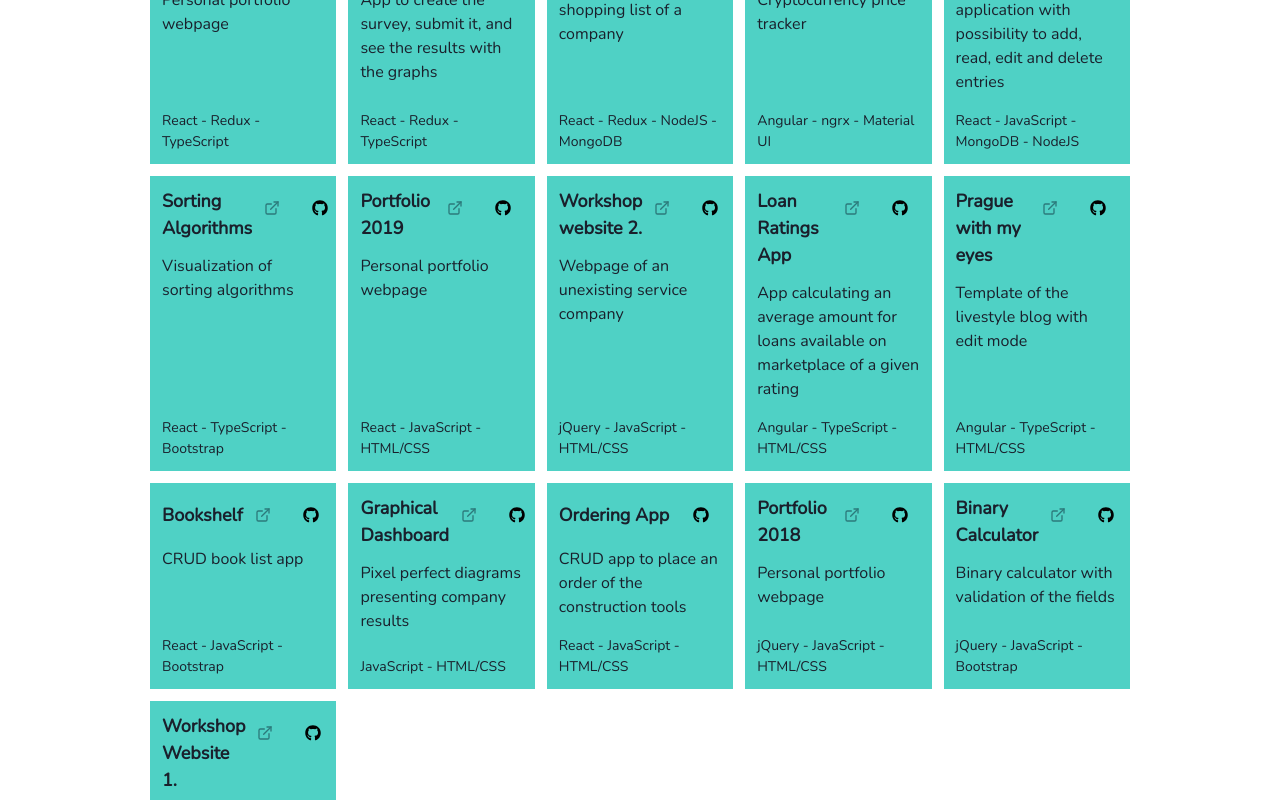
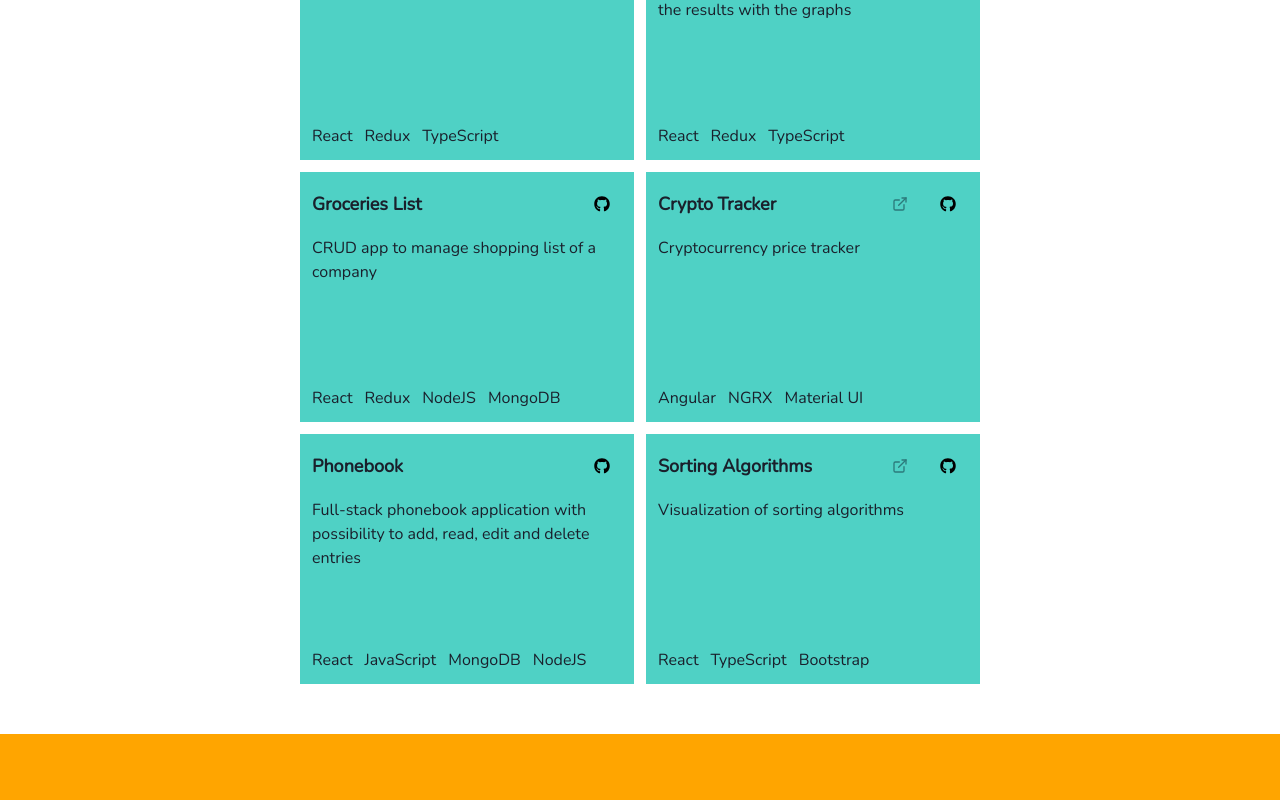
Before and after one commit to wroclawianka/portfolio, a React (Create React App) app: page / in a window 1280 px wide. Shown: the part 940-1740 px from the top of the page. Built offline with nearby package versions, Linux system fonts and the light colour scheme.

Commit message:
projects styles

```diff
--- a/src/components/projects/projects.component.tsx
+++ b/src/components/projects/projects.component.tsx
@@ -1,4 +1,4 @@
-import { Box, Flex, Grid, GridItem, Icon, IconButton, Image, Link, Text, useMultiStyleConfig } from '@chakra-ui/react';
+import { Box, Flex, Grid, GridItem, Icon, IconButton, Image, Link, List, ListItem, Text, useMultiStyleConfig } from '@chakra-ui/react';
 import { projects } from '../../constants/projects';
 import { ExternalLinkIcon } from '@chakra-ui/icons'
 
@@ -6,8 +6,8 @@ export const Projects = () => {
   const style = useMultiStyleConfig('projects', {});
 
   return (
-    <Grid sx={style.root}>
-
+    <Box sx={style.root}>
+      <Grid sx={style.grid}>
         {projects.map(({ title, webpage, repo, description, stack }) => (
           <GridItem key={title}>
             <Box sx={style.project}>
@@ -46,7 +46,11 @@ export const Projects = () => {
                   <Text>{description}</Text>
                 </Box>
                 <Box>
-                <Text pt={4} fontSize='sm'>{stack}</Text>
+                  <Text pt={4} fontSize='md'>
+                    <List display="flex" gap={3}>
+                      {stack.map(element => (<ListItem>{element}</ListItem>))}
+                    </List>
+                  </Text>
                 </Box>
               </Flex>
 
@@ -54,5 +58,6 @@ export const Projects = () => {
           </GridItem>
         ))}
       </Grid>
+    </Box>
   );
 };
--- a/src/components/projects/projects.theme.ts
+++ b/src/components/projects/projects.theme.ts
@@ -3,11 +3,15 @@ export const projectsTheme = {
     parts: ['root', 'project'],
     baseStyle: {
       root: {
-        p: '50px 150px',
+        p: '50px 300px',
         minHeight: '100vh',
-        gridTemplateColumns: "repeat(auto-fit, minmax(min(100%, max(100px, 100%/6)), 1fr))",
+        // gridTemplateColumns: "repeat(auto-fit, minmax(min(100%, max(60px, 100%/4)), 1fr))",
+        // gap: '3',
+        fontFamily: '"Nunito", sans-serif',
+      },
+      grid: {
+        gridTemplateColumns: "repeat(auto-fill, minmax(250px, 1fr))",
         gap: '3',
-        fontFamily: '"Nunito", sans-serif',
       },
       flex: {
         justifyContent: "space-between",
@@ -21,10 +25,9 @@ export const projectsTheme = {
       },
       project: {
         p: 3,
-        minHeight: '100px',
-        minWidth: '100px',
+        minHeight: '250px',
+        // minWidth: '100px',
         h: '100%',
-        w: '100%',
         background: 'teal.300'
       },
     }
--- a/src/constants/projects.ts
+++ b/src/constants/projects.ts
@@ -5,7 +5,7 @@ export const projects: project[] = [
         title: "Portfolio 2022",
         webpage: "https://wroclawianka.github.io/portfolio-ts/",
         repo: "https://github.com/wroclawianka/portfolio-ts",
-        stack: 'React - Redux - TypeScript',
+        stack: ['React', 'Redux', 'TypeScript'],
         description: 'Personal portfolio webpage',
         year: '2022',
     },
@@ -13,7 +13,7 @@ export const projects: project[] = [
         title: "Vote for me",
         webpage: "https://wroclawianka.github.io/vote-for-me/",
         repo: "https://github.com/wroclawianka/vote-for-me",
-        stack: 'React - Redux - TypeScript',
+        stack: ['React', 'Redux', 'TypeScript'],
         description: 'App to create the survey, submit it, and see the results with the graphs',
         year: '2022',
     },
@@ -21,7 +21,7 @@ export const projects: project[] = [
         title: "Groceries List",
         repo: "https://github.com/wroclawianka/groceries-app",
         yt: 'https://youtu.be/r-y8D6FmHk0',
-        stack: 'React - Redux - NodeJS - MongoDB',
+        stack: ['React', 'Redux', 'NodeJS', 'MongoDB'],
         description: 'CRUD app to manage shopping list of a company',
         year: '2020',
     },
@@ -29,7 +29,7 @@ export const projects: project[] = [
         title: "Crypto Tracker",
         webpage: 'https://wroclawianka.github.io/crypto-tracker',
         repo: "https://github.com/wroclawianka/crypto-tracker",
-        stack: 'Angular - ngrx - Material UI',
+        stack: ['Angular', 'NGRX', 'Material UI'],
         description: 'Cryptocurrency price tracker',
         year: '2020',
     },
@@ -37,96 +37,96 @@ export const projects: project[] = [
         title: "Phonebook",
         repo: "https://github.com/wroclawianka/phonebook",
         yt: 'https://youtu.be/UWDnyAftJW4',
-        stack: 'React - JavaScript - MongoDB - NodeJS',
+        stack: ['React', 'JavaScript', 'MongoDB', 'NodeJS'],
         description: 'Full-stack phonebook application with possibility to add, read, edit and delete entries',
         year: '2019',
     },
-    {
+        {
         title: "Sorting Algorithms",
         webpage: 'https://sorting-algorithms-app.netlify.com/',
         repo: 'https://github.com/wroclawianka/sorting',
         description: 'Visualization of sorting algorithms',
-        stack: 'React - TypeScript - Bootstrap',
+        stack: ['React', 'TypeScript', 'Bootstrap'],
         year: '2019',
     },
-    {
-        title: "Portfolio 2019",
-        webpage: "https://wroclawianka.github.io/portfolio",
-        repo: "https://github.com/wroclawianka/portfolio",
-        stack: 'React - JavaScript - HTML/CSS',
-        description: 'Personal portfolio webpage',
-        year: '2019',
-    },
-    {
-        title: "Workshop website 2.",
-        webpage: 'https://wroclawianka.github.io/workshop-modern/',
-        repo: 'https://github.com/wroclawianka/workshop-modern',
-        description: 'Webpage of an unexisting service company',
-        stack: 'jQuery - JavaScript - HTML/CSS',
-        year: '2018',
-    },
-    {
-        title: "Loan Ratings App",
-        webpage: 'https://wroclawianka.github.io/loan-ratings-app/',
-        repo: 'https://github.com/wroclawianka/loan-ratings-app',
-        description: 'App calculating an average amount for loans available on marketplace of a given rating',
-        stack: 'Angular - TypeScript - HTML/CSS',
-        year: '2018',
-    },
-    {
-        title: "Prague with my eyes",
-        webpage: 'https://praha-blog.netlify.com/',
-        repo: 'https://github.com/wroclawianka/BlogApi/tree/master/Blog2.0/blog2.0',
-        stack: 'Angular - TypeScript - HTML/CSS',
-        description: 'Template of the livestyle blog with edit mode',
-        year: '2018',
-    },
-    {
-        title: "Bookshelf",
-        webpage: 'https://book-list-dorota-zelga.netlify.com/',
-        repo: 'https://github.com/wroclawianka/book-list-assignment',
-        description: "CRUD book list app",
-        stack: 'React - JavaScript - Bootstrap',
-        year: '2018',
-    },
-    {
-        title: "Graphical Dashboard",
-        webpage: 'https://graphical-dashboard.netlify.com/',
-        repo: 'https://github.com/wroclawianka/graphical-dashboard',
-        description: 'Pixel perfect diagrams presenting company results',
-        stack: 'JavaScript - HTML/CSS',
-        year: '2018',
-    },
-    {
-        title: "Ordering App",
-        repo: 'https://github.com/wroclawianka/ordering-assignment',
-        yt: 'https://youtu.be/-aCDjMuvmGE',
-        description: 'CRUD app to place an order of the construction tools',
-        stack: 'React - JavaScript - HTML/CSS',
-        year: '2018',
-    },
-    {
-        title: "Portfolio 2018",
-        webpage: "https://wroclawianka.github.io/portfolio-2018/",
-        repo: "https://github.com/wroclawianka/portfolio-2018",
-        description: 'Personal portfolio webpage',
-        stack: 'jQuery - JavaScript - HTML/CSS',
-        year: '2018',
-    },
-    {
-        title: "Binary Calculator",
-        webpage: 'https://wroclawianka.github.io/binary-calculator/',
-        repo: 'https://github.com/wroclawianka/binary-calculator',
-        description: 'Binary calculator with validation of the fields',
-        stack: 'jQuery - JavaScript - Bootstrap',
-        year: '2018',
-    },
-    {
-        title: "Workshop Website 1.",
-        webpage: 'https://wroclawianka.github.io/car-service-webpage/',
-        repo: 'https://github.com/wroclawianka/car-service-webpage',
-        description: 'Webpage of an unexisting service company',
-        stack: 'jQuery - JavaScript - HTML/CSS',
-        year: '2018',
-    },
+    // {
+    //     title: "Portfolio 2019",
+    //     webpage: "https://wroclawianka.github.io/portfolio",
+    //     repo: "https://github.com/wroclawianka/portfolio",
+    //     stack: ['React', 'JavaScript', 'HTML/CSS'],
+    //     description: 'Personal portfolio webpage',
+    //     year: '2019',
+    // },
+    // {
+    //     title: "PWorkshop website 2.",
+    //     webpage: 'https://wroclawianka.github.io/workshop-modern/',
+    //     repo: 'https://github.com/wroclawianka/workshop-modern',
+    //     description: 'Webpage of an unexisting service company',
+    //     stack: ['jQuery', 'JavaScript', 'HTML/CSS'],
+    //     year: '2018',
+    // },
+    // {
+    //     title: "Loan Ratings App",
+    //     webpage: 'https://wroclawianka.github.io/loan-ratings-app/',
+    //     repo: 'https://github.com/wroclawianka/loan-ratings-app',
+    //     description: 'App calculating an average amount for loans available on marketplace of a given rating',
+    //     stack: ['Angular', 'TypeScript', 'HTML/CSS'],
+    //     year: '2018',
+    // },
+    // {
+    //     title: "Prague with my eyes",
+    //     webpage: 'https://praha-blog.netlify.com/',
+    //     repo: 'https://github.com/wroclawianka/BlogApi/tree/master/Blog2.0/blog2.0',
+    //     stack: ['Angular', 'TypeScript', 'HTML/CSS'],
+    //     description: 'Template of the livestyle blog with edit mode',
+    //     year: '2018',
+    // },
+    // {
+    //     title: "Bookshelf",
+    //     webpage: 'https://book-list-dorota-zelga.netlify.com/',
+    //     repo: 'https://github.com/wroclawianka/book-list-assignment',
+    //     description: "CRUD book list app",
+    //     stack: ['React', 'JavaScript', 'HTML/CSS', 'Bootstrap'],
+    //     year: '2018',
+    // },
+    // {
+    //     title: "Graphical Dashboard",
+    //     webpage: 'https://graphical-dashboard.netlify.com/',
+    //     repo: 'https://github.com/wroclawianka/graphical-dashboard',
+    //     description: 'Pixel perfect diagrams presenting company results',
+    //     stack: ['JavaScript', 'HTML/CSS'],
+    //     year: '2018',
+    // },
+    // {
+    //     title: "Ordering App",
+    //     repo: 'https://github.com/wroclawianka/ordering-assignment',
+    //     yt: 'https://youtu.be/-aCDjMuvmGE',
+    //     description: 'CRUD app to place an order of the construction tools',
+    //     stack: ['React', 'JavaScript', 'HTML/CSS'],
+    //     year: '2018',
+    // },
+    // {
+    //     title: "Portfolio 2018",
+    //     webpage: "https://wroclawianka.github.io/portfolio-2018/",
+    //     repo: "https://github.com/wroclawianka/portfolio-2018",
+    //     description: 'Personal portfolio webpage',
+    //     stack: ['jQuery', 'JavaScript', 'HTML/CSS'],
+    //     year: '2018',
+    // },
+    // {
+    //     title: "Binary Calculator",
+    //     webpage: 'https://wroclawianka.github.io/binary-calculator/',
+    //     repo: 'https://github.com/wroclawianka/binary-calculator',
+    //     description: 'Binary calculator with validation of the fields',
+    //     stack: ['jQuery', 'JavaScript', 'Bootstrap', 'HTML/CSS'],
+    //     year: '2018',
+    // },
+    // {
+    //     title: "Workshop Website 1.",
+    //     webpage: 'https://wroclawianka.github.io/car-service-webpage/',
+    //     repo: 'https://github.com/wroclawianka/car-service-webpage',
+    //     description: 'Webpage of an unexisting service company',
+    //     stack: ['jQuery', 'JavaScript', 'HTML/CSS'],
+    //     year: '2018',
+    // },
 ];
--- a/src/types/project.type.ts
+++ b/src/types/project.type.ts
@@ -1,7 +1,7 @@
 export type project = {
     title: string,
     repo: string,
-    stack: string,
+    stack: string[],
     year: string,
     description: string,
     webpage?: string,
```
Lines whose indentation alone changed are shown as unchanged.
